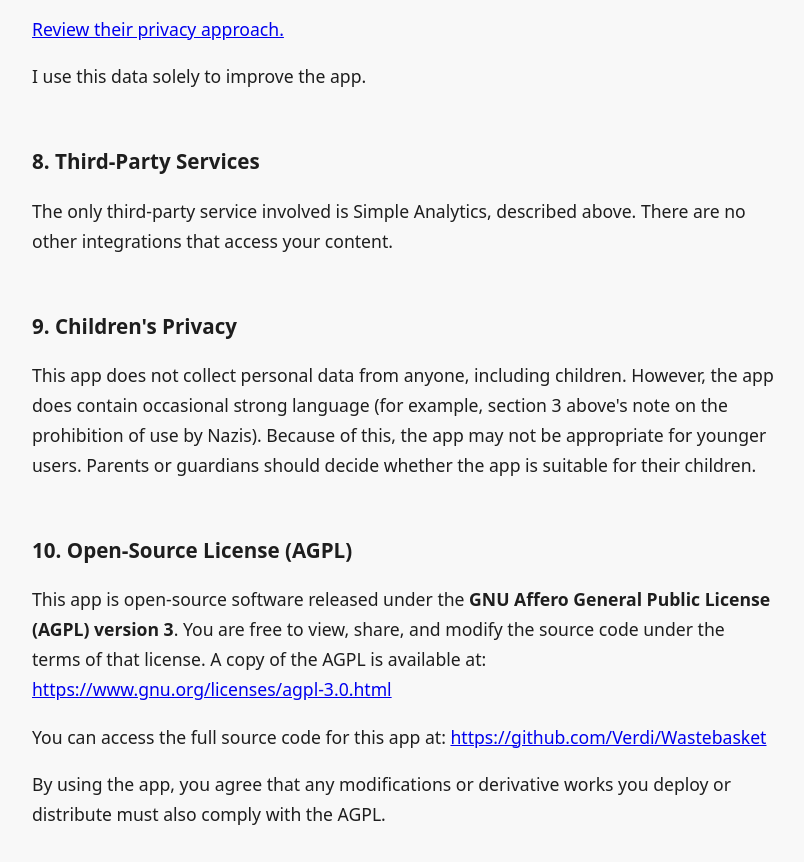
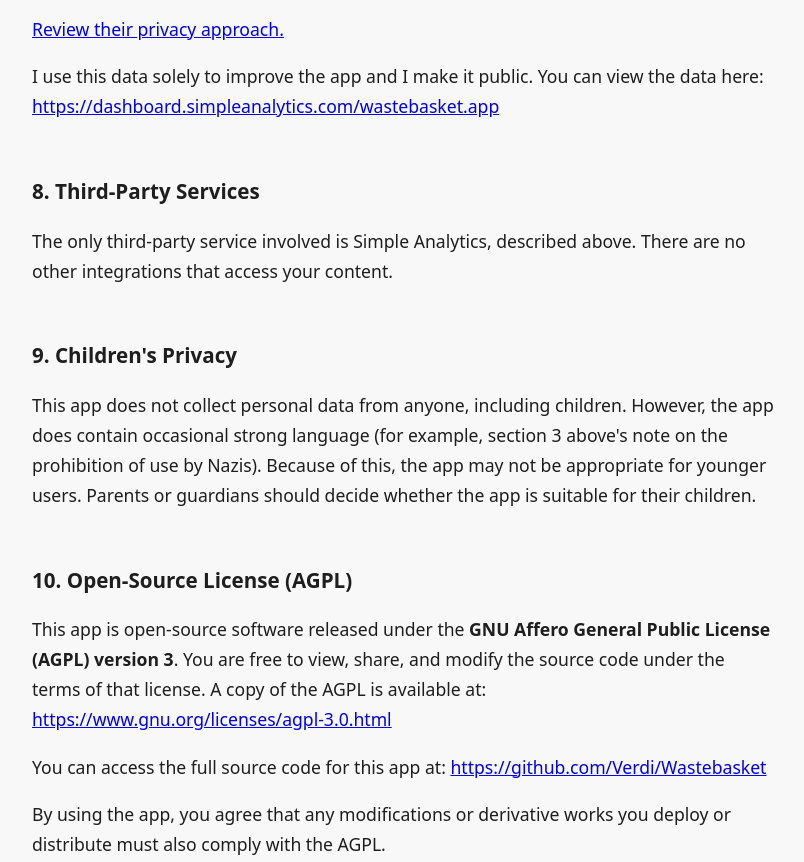
Before and after one commit to Verdi/Wastebasket, a plain HTML site: page wtf/index.html in a window 1280 px wide. Shown: the part 3351-4213 px from the top of the page, without its empty margins (276-1080 px from the left). Drawn offline with Linux system fonts and the light colour scheme.

Commit message:
Added link to analytics dashboard

```diff
--- a/wtf/index.html
+++ b/wtf/index.html
@@ -123,7 +123,7 @@
             <li>Provides only anonymous, aggregated statistics</li>
           </ul>
           <p><a href="https://docs.simpleanalytics.com/privacy" target="_blank">Review their privacy approach.</a></p>
-          <p>I use this data solely to improve the app.</p>
+          <p>I use this data solely to improve the app and I make it public. You can view the data here: <a href="https://dashboard.simpleanalytics.com/wastebasket.app" target="_blank">https://dashboard.simpleanalytics.com/wastebasket.app</a></p>
           <h3>8. Third-Party Services</h3>
           <p>The only third-party service involved is Simple Analytics, described above. There are no other integrations that access your content.</p>
           <h3>9. Children's Privacy</h3>
```
